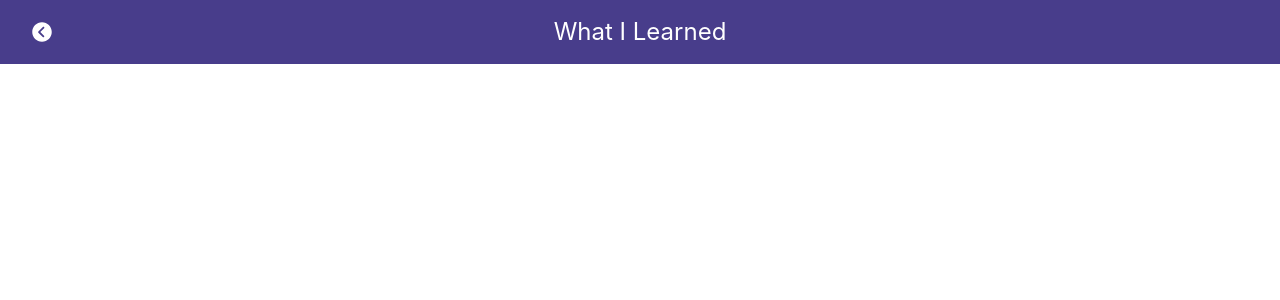
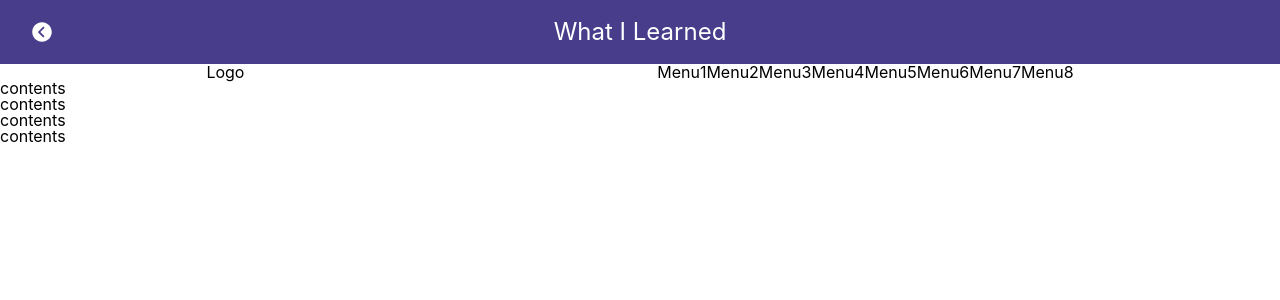
Before and after one commit to saebomp/todayilearned, a React (Create React App) app: page /menu in a window 1280 px wide. Shown: the top 300 px of the page. Built offline with nearby package versions, Linux system fonts and the light colour scheme.

Commit message:
add side menu

```diff
--- a/src/App.css
+++ b/src/App.css
@@ -517,3 +517,12 @@ body {
   height: 60px;
   font-size: 30px;
 }
+.sideMenu .header{
+  display: flex;
+  flex-direction: row;
+  justify-content:space-around
+}
+.sideMenu .float {
+  display: flex;
+  flex-direction: row;
+}
--- a/src/App.js
+++ b/src/App.js
@@ -68,7 +68,7 @@ function App() {
         <Route exact path="/crudhooks" component={CrudHooks} />
         <Route exact path="/calculator" component={Calculator} />
         <Route exact path="/converter" component={Converter} />
-        <Route exact path="/ment" component={Menu} />
+        <Route exact path="/menu" component={Menu} />
       </div>
     </Router>
   );
--- a/src/components/Menu.js
+++ b/src/components/Menu.js
@@ -12,8 +12,27 @@ const Menu = () => {
 
 
   return (
-    <div style={styles.mar}>
-      ddd
+    <div className="sideMenu">
+        <header className="header">
+            <div>Logo</div>
+            <ul className="float">
+                <li>Menu1</li>
+                <li>Menu2</li>
+                <li>Menu3</li>
+                <li>Menu4</li>
+                <li>Menu5</li>
+                <li>Menu6</li>
+                <li>Menu7</li>
+                <li>Menu8</li>
+            </ul>
+        </header>
+        <div>
+            <div>contents</div>
+            <div>contents</div>
+            <div>contents</div>
+            <div>contents</div>
+        </div>
+
     </div>
     )
   }
```
